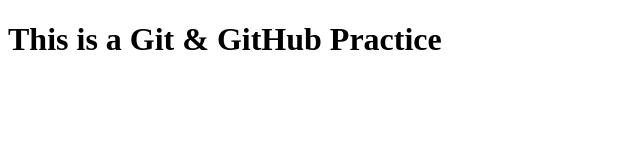
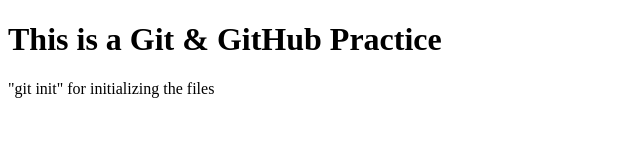
Before and after one commit to tikanon/Learning, a plain HTML site: page index.html in a window 1280 px wide. Shown: the whole page, without its empty margins (0-640 px from the left). Drawn offline with Linux system fonts and the light colour scheme.

Commit message:
added new paragraph

```diff
--- a/index.html
+++ b/index.html
@@ -7,5 +7,6 @@
   </head>
   <body>
     <h1>This is a Git & GitHub Practice</h1>
+    <p>"git init" for initializing the files</p>
   </body>
 </html>
```
